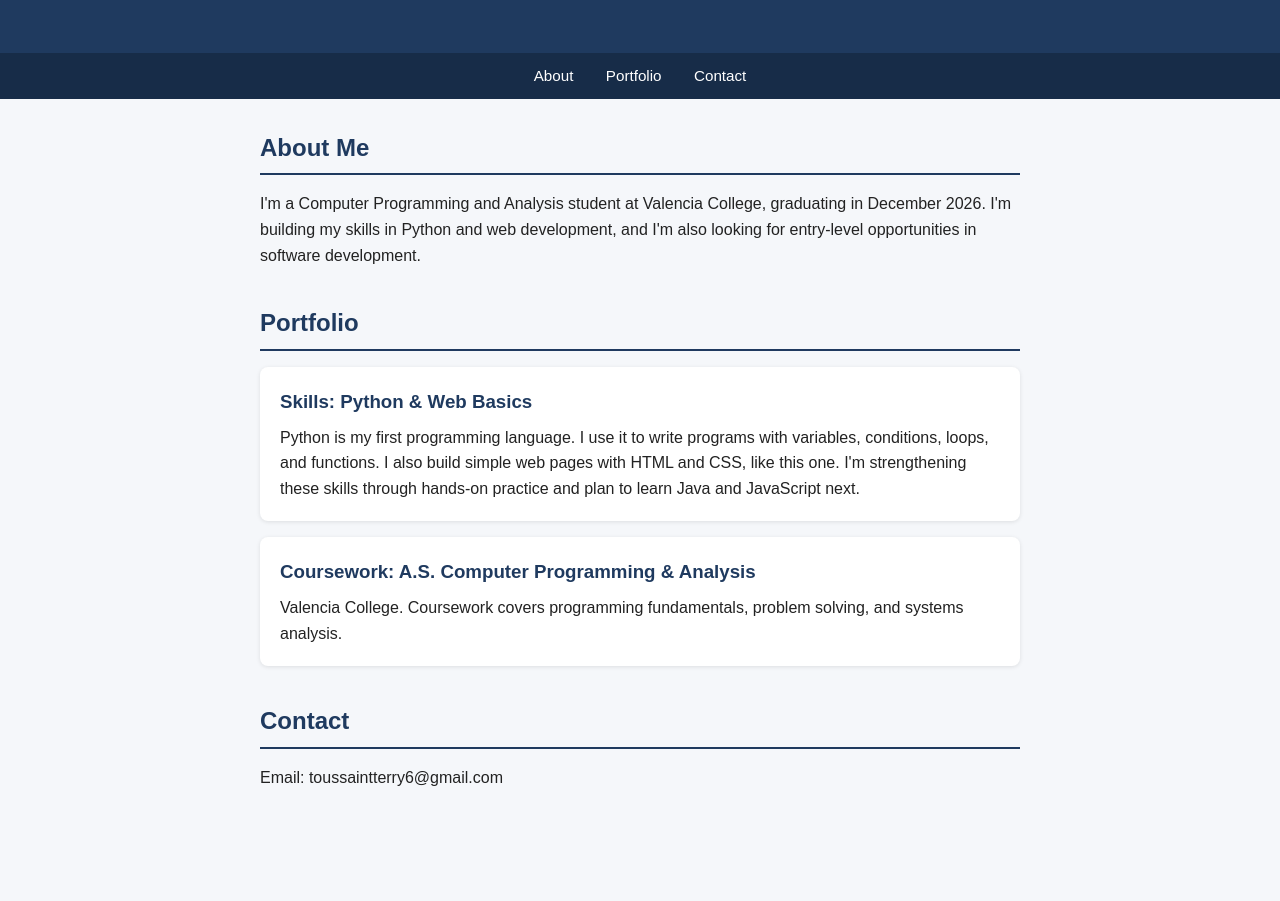
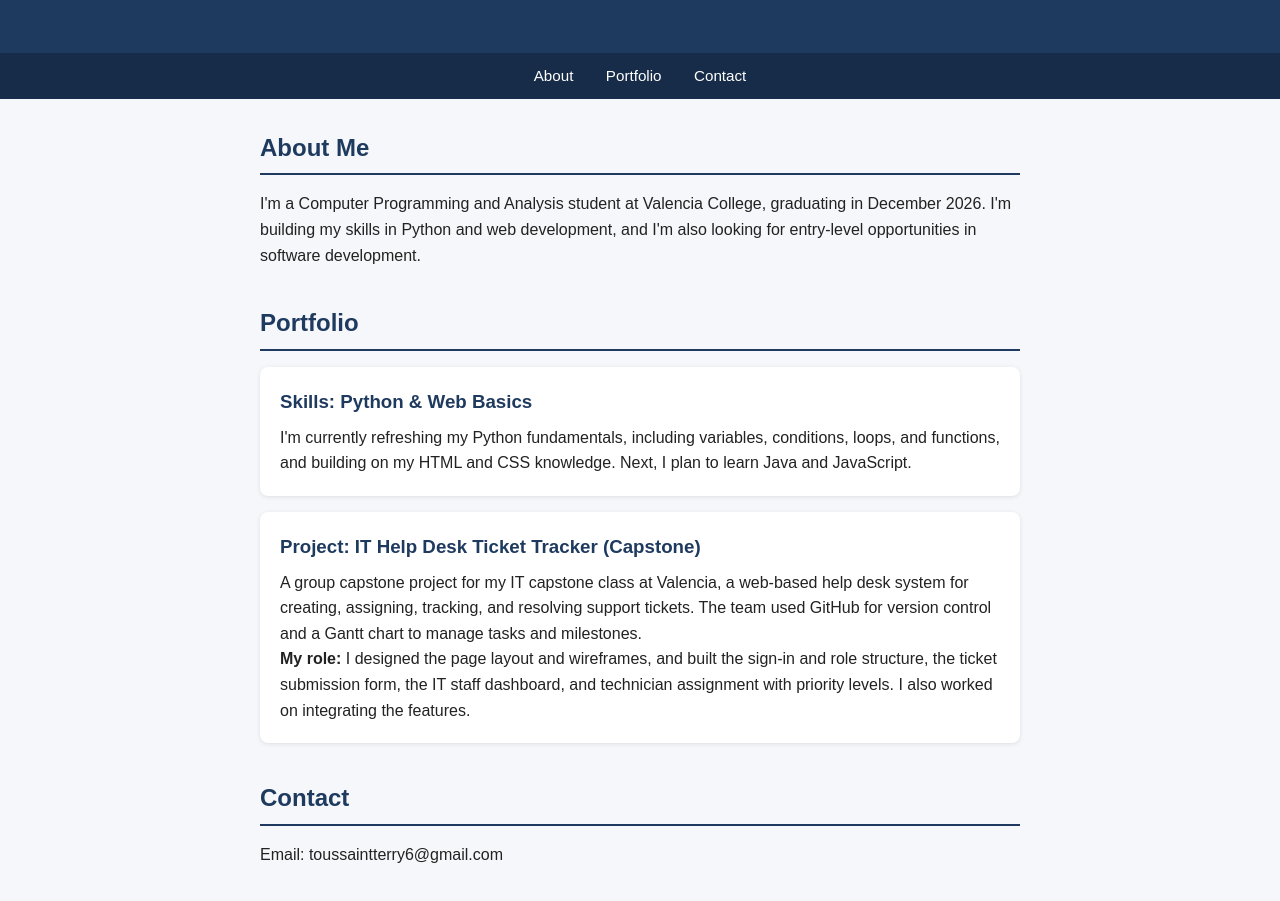
Before and after one commit to Kura56/Digital-Portfolio-Draft, a plain HTML site: page index.html in a window 1280 px wide. Shown: the part 151-1052 px from the top of the page. Before the commit the page ends 1007 px from the top, so only its background shows below. Drawn offline with Linux system fonts and the light colour scheme.

Commit message:
Update index.html

```diff
--- a/index.html
+++ b/index.html
@@ -72,22 +72,26 @@
       <div class="card">
         <h3>Skills: Python &amp; Web Basics</h3>
         <p>
-          Python is my first programming language. I use it to write programs
-          with variables, conditions, loops, and functions. I also build simple
-          web pages with HTML and CSS, like this one. I'm strengthening these
-          skills through hands-on practice and plan to learn Java and
-          JavaScript next.
+          I'm currently refreshing my Python fundamentals, including variables, conditions, loops,
+          and functions, and building on my HTML and CSS knowledge. Next, I plan to learn Java and JavaScript.
         </p>
       </div>
 
       <div class="card">
-        <h3>Coursework: A.S. Computer Programming &amp; Analysis</h3>
-        <p>
-          Valencia College. Coursework covers programming fundamentals,
-          problem solving, and systems analysis.
-          <!-- Add one or two class names or a project here -->
-        </p>
-      </div>
+  <h3>Project: IT Help Desk Ticket Tracker (Capstone)</h3>
+  <p>
+    A group capstone project for my IT capstone class at Valencia, a web-based help desk
+    system for creating, assigning, tracking, and resolving support tickets.
+    The team used GitHub for version control and a Gantt chart to manage
+    tasks and milestones.
+  </p>
+  <p>
+    <strong>My role:</strong> I designed the page layout and wireframes, and
+    built the sign-in and role structure, the ticket submission form, the IT
+    staff dashboard, and technician assignment with priority levels. I also
+    worked on integrating the features.
+  </p>
+</div>
     </section>
 
     <section id="contact">
```
